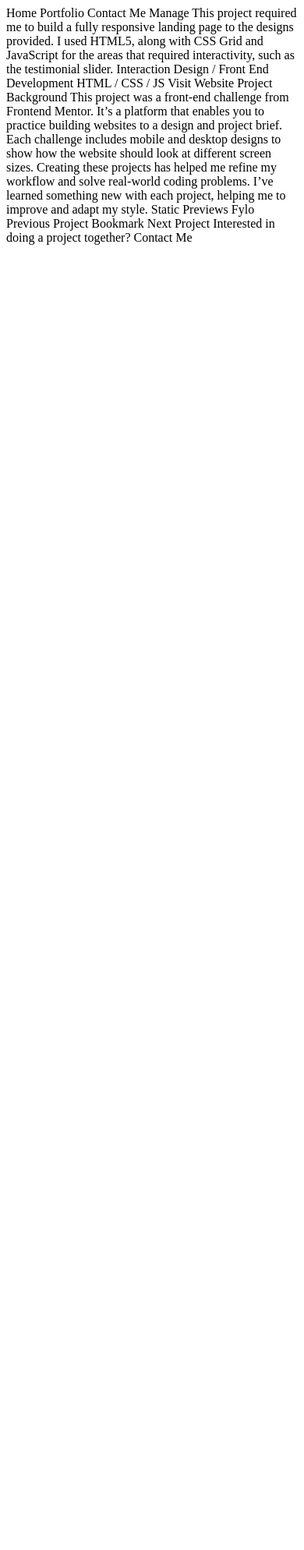
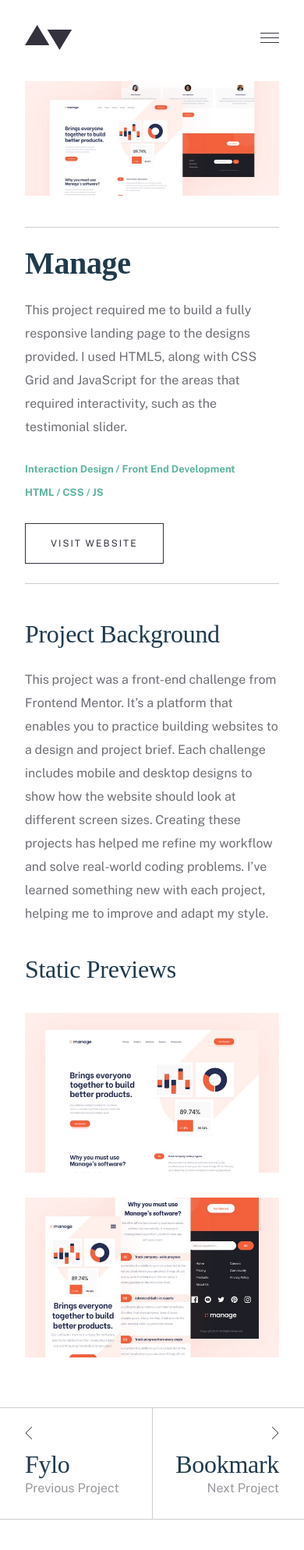
Before and after one commit to Aylaataydir/starter-code, a plain HTML site: page manage.html in a window 390 px wide. Shown: the top 1988 px of the page at 78% size. Before the commit the page ends 844 px from the top, so only its background shows below. Drawn offline with nearby package versions, Linux system fonts and the light colour scheme; a web font is replaced by a local one.

Commit message:
style project manage part

```diff
--- a/SCSS/base/_base.scss
+++ b/SCSS/base/_base.scss
@@ -14,7 +14,8 @@ nav,
 header,
 main,
 article,
-section{
+.hero-img,
+section {
     min-width: 19.4375rem;
     max-width: 69.375rem;
     padding-inline: 32px;
@@ -43,3 +44,94 @@ section{
     border: 1px solid vars.$color-primary-grayish-dark-blue;
     width: fit-content;
 }
+
+// CONTAINER (home about, portfolio )
+
+.container {
+
+    &__text {
+        padding-block: 2rem 3.125rem;
+        margin-block-start: 2rem;
+        border-block: 1px solid rgb(206, 204, 204);
+    }
+
+    &__sub {
+        opacity: 0.8;
+        margin-block: 1.75rem 2.25rem;
+    }
+}
+
+// CARD (manage, bookmarkt, insure, fylo)
+
+.card {
+    margin-block: 2.5rem 3rem;
+    padding-block: 1.5625rem;
+    border-block: 1px solid rgb(206, 204, 204);
+
+    &__sub {
+        margin-block: 1.5rem;
+        opacity: 0.7;
+    }
+
+    &__info {
+
+        p {
+            font-size: .8125rem;
+            font-weight: bold;
+            color: vars.$color-primary-cyan;
+        }
+
+        .btn {
+            margin-block-start: 1.5rem;
+        }
+    }
+}
+
+.background {
+    margin-block: 3rem 2.5rem;
+
+    &__sub {
+        margin-block-start: 1.75rem;
+        opacity: 0.7;
+    }
+}
+
+.previews {
+    margin-block-end: 4rem;
+
+    &__img1 {
+        margin-block: 2.5rem 2rem;
+    }
+}
+
+.project__nav {
+    display: grid;
+    grid-template-columns: 1fr 1fr;
+    margin-block-end: 4rem;
+    border-block: 1px solid rgb(206, 204, 204);
+
+    img {
+        margin-block-end: 1rem;
+        cursor: pointer;
+    }
+
+    p {
+        opacity: 0.5;
+    }
+
+    .nav-div {
+        padding-block: 1.5rem;
+    }
+
+    .nav-div.right {
+
+        border-inline-start: 1px solid rgb(206, 204, 204);
+
+        img,
+        h3,
+        p {
+            margin-left: auto;
+            text-align: right;
+        }
+    }
+}
--- a/SCSS/components/_footer.scss
+++ b/SCSS/components/_footer.scss
@@ -25,7 +25,8 @@ footer {
     }
 
     img {
-        background-color: white;
+        cursor: pointer;
+        filter: brightness(0) invert(1);
     }
 
     a {
--- a/SCSS/components/_responsive.scss
+++ b/SCSS/components/_responsive.scss
@@ -100,7 +100,6 @@
         justify-content: space-between;
         padding: 3.5rem 5.9375rem !important;
 
-
         .footer-nav {
             flex-direction: row;
             justify-content: start;
@@ -109,9 +108,7 @@
                 flex-direction: row;
                 gap: 2.625rem;
             }
-
         }
-
     }
 
     // PORTFOLIO
@@ -134,8 +131,6 @@
             order: 1;
         }
     }
-
-
 }
 
 
@@ -216,5 +211,4 @@
     .fylo {
         margin-inline-start: 5.9375rem !important;
     }
-
 }
--- a/SCSS/pages/_home.scss
+++ b/SCSS/pages/_home.scss
@@ -36,21 +36,13 @@
 }
 
 
-// ABOUT
+// ABOUT (.container)
 
-.container {
+.about {
+    margin-block-end: 7.1875rem;
+}
 
-    &__text {
-        padding-block: 2rem 3.125rem;
-        margin-block-start: 2rem;
-        border-block: 1px solid rgb(206, 204, 204);
-    }
 
-    &__sub {
-        opacity: 0.8;
-        margin-block: 1.75rem 2.25rem;
-    }
-}
 
 // CONTACT
 
@@ -60,7 +52,7 @@
     text-align: center;
     justify-content: center;
     gap: 1.5rem;
-    margin-block: 7.1875rem 5rem;
+    margin-block-end:5rem;
 
     a {
         @extend .btn;
--- a/manage.html
+++ b/manage.html
@@ -1,51 +1,158 @@
 <!DOCTYPE html>
 <html lang="en">
+
 <head>
   <meta charset="UTF-8">
   <meta name="viewport" content="width=device-width, initial-scale=1.0">
+  <link rel="icon" type="image/png" sizes="32x32" href="./images/favicon-32x32.png">
+  <link rel="stylesheet" href="SCSS/main.css">
+  <title>Manage Project</title>
+</head>
 
-  <link rel="icon" type="image/png" sizes="32x32" href="./images/favicon-32x32.png">
-
-  <title>Frontend Mentor | Manage Project</title>
-</head>
 <body>
 
-  Home
-  Portfolio
-  Contact Me
+  <!-- NAVBAR  -->
 
-  Manage
+  <nav class="navbar">
+    <img src="images/icons/logo.svg" alt="">
+    <ul>
+      <li class="p-2"><a href="home">HOME</a></li>
+      <li class="p-2"><a href="portfolio">PORTFOLIO</a></li>
+      <li class="p-2"><a href="contact">CONTACT ME</a></li>
+    </ul>
+    <img class="hamburger" src="images/icons/hamburger.svg" alt="">
+  </nav>
 
-  This project required me to build a fully responsive landing page to the designs
-  provided. I used HTML5, along with CSS Grid and JavaScript for the areas that
-  required interactivity, such as the testimonial slider.
 
-  Interaction Design / Front End Development
+  <!-- HERO PICTURE  -->
 
-  HTML / CSS / JS
+  <picture class="hero-img ">
+    <source media="(min-width: 64rem)" srcset="images/detail/desktop/image-manage-hero@2x.jpg">
+    <source media="(min-width: 48rem)" srcset="images/detail/tablet/image-manage-hero@2x.jpg">
+    <img src="images/detail/mobile/image-manage-hero@2x.jpg" alt="">
+  </picture>
 
-  Visit Website
+  <!-- CARD  -->
 
-  Project Background
+  <section class="project__content">
+    <div class="card p__manage ">
+      <h2 class="card__title">Manage</h2>
+      <p class="card__sub">This project required me to build a fully responsive landing page to the designs provided.
+        I used HTML5, along with CSS Grid and JavaScript for the areas that required interactivity, such as the
+        testimonial slider.</p>
+      <div class="card__info">
+        <p>Interaction Design / Front End Development</p>
+        <p>HTML / CSS / JS</p>
+        <a class="btn" href="">VISIT WEBSITE</a>
+      </div>
+    </div>
 
-  This project was a front-end  challenge from Frontend Mentor. It’s a platform that
-  enables you to practice building websites to a design and project brief. Each challenge
-  includes mobile and desktop designs to show how the website should look at different
-  screen sizes. Creating these projects has helped me refine my workflow and solve
-  real-world coding problems. I’ve learned something new with each project, helping
-  me to improve and adapt my style.
+    <!-- BACKGROUND  -->
+
+    <div class="background">
+      <h3 class="background__title">Project Background</h3>
+      <p class="background__sub">This project was a front-end challenge from Frontend Mentor. It’s a platform that
+        enables you to practice building websites to a design and project brief. Each challenge
+        includes mobile and desktop designs to show how the website should look at different
+        screen sizes. Creating these projects has helped me refine my workflow and solve
+        real-world coding problems. I’ve learned something new with each project, helping
+        me to improve and adapt my style.</p>
+    </div>
+
+    <div class="previews">
+      <h3 class="previews__title">Static Previews</h3>
+      <picture class="previews__img1">
+        <source media="(min-width: 64rem)" srcset="images/detail/desktop/image-manage-preview-1@2x.jpg">
+        <source media="(min-width: 48rem)" srcset="images/detail/tablet/image-manage-preview-1@2x.jpg">
+        <img src="images/detail/mobile/image-manage-preview-1@2x.jpg" alt="">
+      </picture>
+      <picture>
+        <source media="(min-width: 64rem)" srcset="images/detail/desktop/image-manage-preview-2@2x.jpg">
+        <source media="(min-width: 48rem)" srcset="images/detail/tablet/image-manage-preview-2@2x.jpg">
+        <img src="images/detail/mobile/image-manage-preview-2@2x.jpg" alt="">
+      </picture>
+    </div>
+  </section>
+
+  <section class="project__nav">
+    <div class="nav-div left">
+      <img src="images/icons/arrow-left.svg" alt="">
+      <h3 class="nav-name">Fylo</h3>
+      <p class="nav-direction">Previous Project</p>
+    </div>
+    <div class="nav-div right">
+      <img src="images/icons/arrow-right.svg" alt="">
+      <h3 class="nav-name">Bookmark</h3>
+      <p class="nav-direction">Next Project</p>
+    </div>
+  </section>
+
+
+
+
+
+
+
+
+
+
+
+
+
+
+
+
+
+
+
+  <!-- CONTACT  -->
+
+  <section class="contact">
+    <h2>Interested in doing a project together?</h2>
+    <div class="line"></div>
+    <a href="">CONTACT ME</a>
+  </section>
+
+
+  <!-- FOOTER  -->
+
+  <footer>
+    <div class="footer-nav">
+      <img src="images/icons/logo.svg" alt="">
+      <ul>
+        <li class="p-2"><a href="home">HOME</a></li>
+        <li class="p-2"><a href="portfolio">PORTFOLIO</a></li>
+        <li class="p-2"><a href="contact">CONTACT ME</a></li>
+      </ul>
+    </div>
+    <div class="social-icons">
+      <img src="images/icons/github.svg" alt="">
+      <img src="images/icons/twitter.svg" alt="">
+      <img src="images/icons/linkedin.svg" alt="">
+    </div>
+  </footer>
+
+
+
+  <!--
+
+
+
+
+
 
   Static Previews
 
-  Fylo
-  Previous Project
+
+
 
   Bookmark
   Next Project
 
   Interested in doing a project together?
 
-  Contact Me
+  Contact Me -->
 
 </body>
+
 </html>
```
Also changed, not shown: SCSS/main.css, 1 other file.
